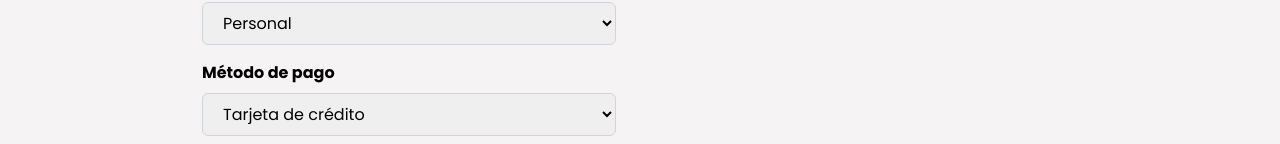
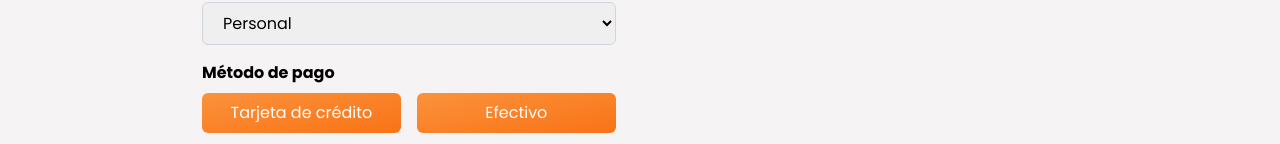
Before and after one commit to Andrez1947/PapasMatt, a React (Create React App) app in the folder frontend/: page /shipping in a window 1280 px wide. Shown: the part 656-800 px from the top of the page. Built offline with nearby package versions, Linux system fonts and the light colour scheme; no server answers; what react-alert-template-basic would draw is missing.

Commit message:
fixing payment buttons

```diff
--- a/frontend/src/components/product/ConfirmOrders.jsx
+++ b/frontend/src/components/product/ConfirmOrders.jsx
@@ -99,6 +99,13 @@ const ConfirmOrders = () => {
                 <p className="mb-2">
                   Total: <span className="font-bold">${precioTotal}</span>
                 </p>
+                <h4 className="text-lg font-semibold capitalize text-headingColor relative mr-auto mt-10 mb-3 md:mt-0 ">
+                  Método de pago
+                </h4>
+                <hr className="mb-2" />
+                <p className="mb-2">
+                  Método elegido: <span className="font-bold">{shippingInfo.paymentMethod}</span>
+                </p>
                 <hr className="my-2" />
                 <button
                   type="button"
--- a/frontend/src/components/product/Shipping.jsx
+++ b/frontend/src/components/product/Shipping.jsx
@@ -3,7 +3,6 @@ import { useDispatch, useSelector } from "react-redux";
 import { useNavigate } from "react-router-dom";
 import { saveShippingInfo } from "../../actions/cartActions";
 import CheckoutStepsComponent from "./CheckoutStepsComponent";
-
 
 const Shipping = () => {
   const Navigate = useNavigate();
@@ -17,7 +16,9 @@ const Shipping = () => {
 
   const [billingType, setBillingType] = useState("personal");
 
-  const [paymentMethod, setPaymentMethod] = useState("");
+  const [selectedPaymentMethod, setSelectedPaymentMethod] = useState("");
+
+  const [paymentSubmitted, setPaymentSubmitted] = useState(false);
 
   const dispatch = useDispatch();
 
@@ -30,10 +31,12 @@ const Shipping = () => {
         address,
         phoneNumber,
         billingType,
-        paymentMethod,
-      }),
-      Navigate('/confirm')
+        paymentMethod: selectedPaymentMethod,
+      })
     );
+
+    setPaymentSubmitted(true);
+    Navigate("/confirm");
   };
   return (
     <Fragment>
@@ -124,25 +127,40 @@ const Shipping = () => {
                   >
                     Método de pago
                   </label>
-                  <select
-                    id="paymentMethod"
-                    className="w-full px-4 py-2 border border-gray-300 rounded-md"
-                    value={paymentMethod}
-                    onChange={(e) => setPaymentMethod(e.target.value)}
-                    placeholder="Seleccionar método de pago"
-                    required
+                  <div className="flex space-x-4">
+                    <button
+                      className='w-full px-4 py-2 bg-gradient-to-br from-orange-400 to-orange-500 text-white rounded-md'
+                      onClick={(e) => {
+                        setSelectedPaymentMethod("tarjeta");
+                        setPaymentSubmitted(false); // Restablecer el estado de paymentSubmitted a false
+                        e.preventDefault(); // Evitar que el formulario se envíe automáticamente
+                      }}
                     >
-                    <option value="tarjeta">Tarjeta de crédito</option>
-                    <option value="efectivo">Efectivo</option>
-                  </select>
+                      Tarjeta de crédito
+                    </button>
+                    <button
+                      className='w-full px-4 py-2 bg-gradient-to-br from-orange-400 to-orange-500 text-white rounded-md'
+                      onClick={(e) => {
+                        setSelectedPaymentMethod("efectivo");
+                        setPaymentSubmitted(false); // Restablecer el estado de paymentSubmitted a false
+                        e.preventDefault(); // Evitar que el formulario se envíe automáticamente
+                      }}
+                    >
+                      Efectivo
+                    </button>
+                  </div>
                 </div>
                 {/* Botón de ordenar */}
+                {paymentSubmitted ? (
+                  <p>¡Gracias por completar tus datos de pago!</p>
+                ) : (
                   <button
                     type="submit"
                     className="w-full px-4 py-2 bg-blue-500 text-white rounded-md"
                   >
                     Ordenar
                   </button>
+                )}
               </form>
             </div>
 
```
Lines whose indentation alone changed are shown as unchanged.
